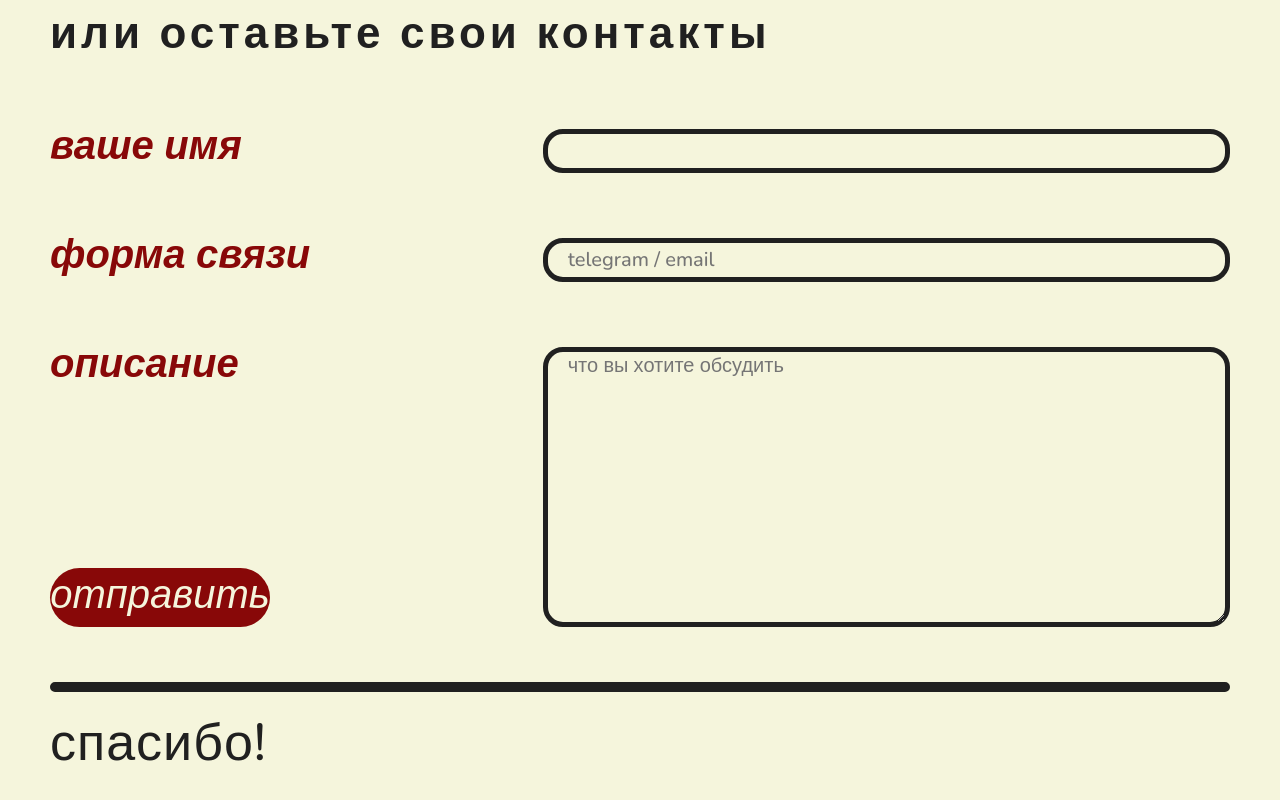
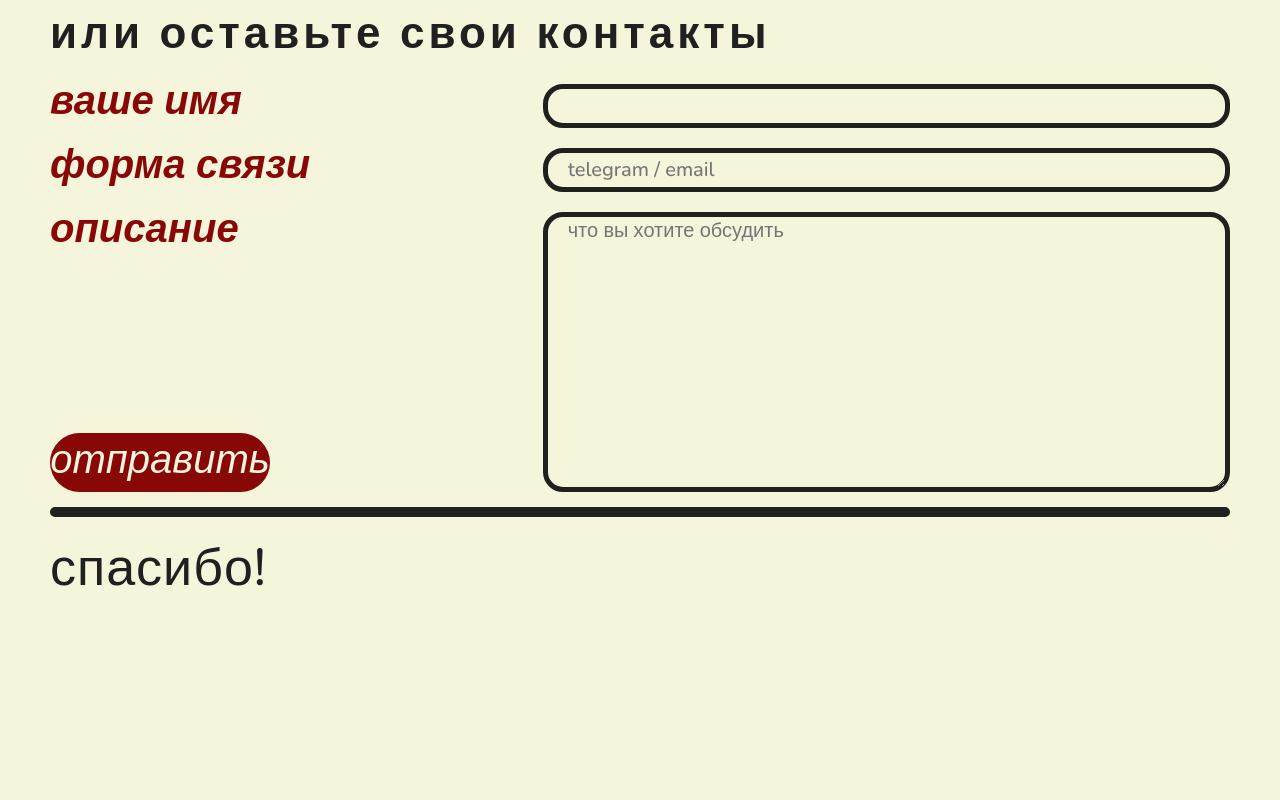
Before and after one commit to nochnica/it_strategy, a plain HTML site: page index.html in a window 1280 px wide. Shown: the part 3026-3826 px from the top of the page. After the commit the page ends 3679 px from the top, so only its background shows below. Drawn offline with nearby package versions, Linux system fonts and the light colour scheme.

Commit message:
Update index.html

```diff
--- a/index.html
+++ b/index.html
@@ -139,15 +139,15 @@
 		<!-- FORM -->
 		<h2>или оставьте свои контакты</h2>
 		<form autocomplete="off">
-			<div class="section">
+			<div class="section nomargin">
 				<h3 class="left">ваше имя</h3>
 				<input type="text" name="name" required class="right nomargin">
 			</div>
-			<div class="section">
+			<div class="section nomargin">
 				<h3 class="left">форма связи</h3>
 				<input type="text" name="contact" required placeholder="telegram / email" class="right nomargin">
 			</div>
-			<div class="section">
+			<div class="section nomargin">
 				<div id="btn" class="left">
 					<h3>описание</h3>
 					<button>отправить</button>
```
